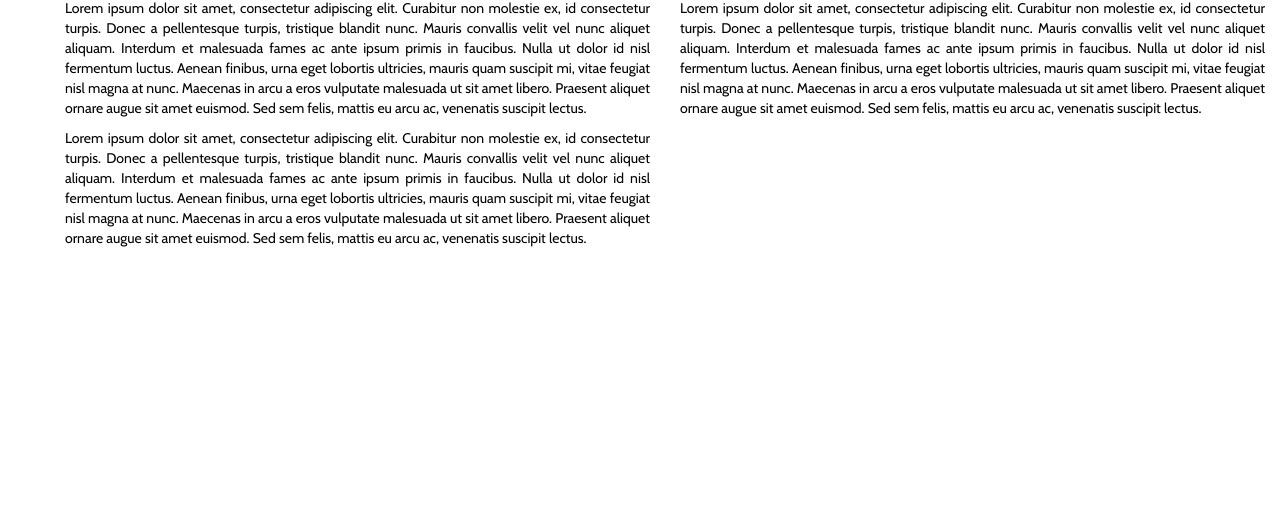
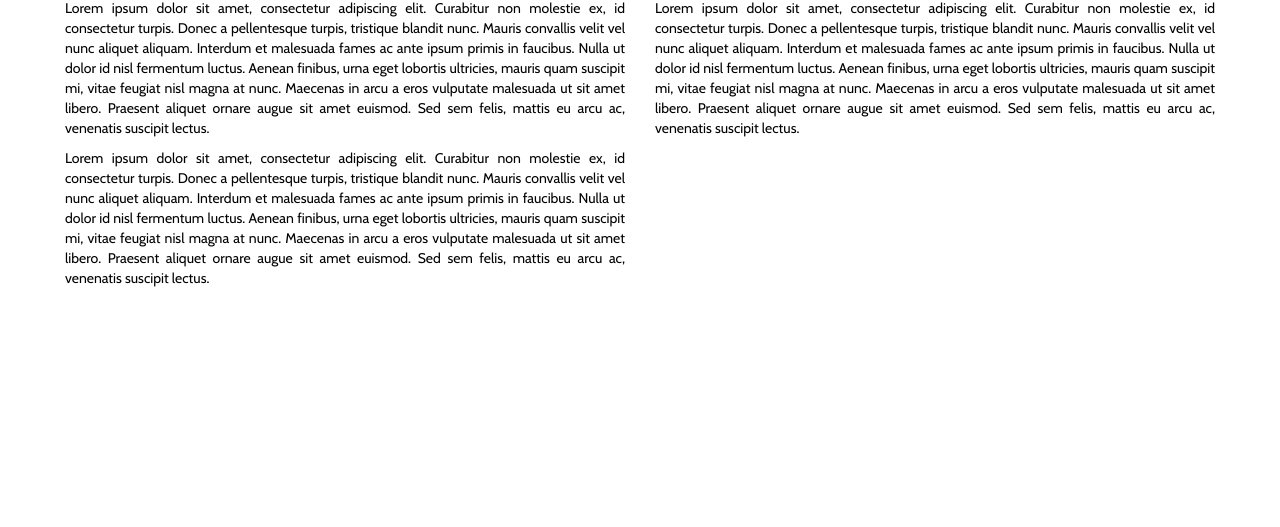
Before and after one commit to EmmaLbrs/PLOT, a plain HTML site: page leprojet.html in a window 1280 px wide. Shown: the part 177-704 px from the top of the page. Drawn offline with Linux system fonts and the light colour scheme.

Commit message:
modification du css

```diff
--- a/css/legendes_apropos.css
+++ b/css/legendes_apropos.css
@@ -9,3 +9,4 @@
   .container-fluid > :not(footer) {
    padding-left: 50px;
 }
+}
--- a/leprojet.html
+++ b/leprojet.html
@@ -19,6 +19,12 @@
             section {
                 text-align: justify;
             }
+
+            @media (min-width: 992px) {
+              .container-fluid > :not(footer) {
+              padding-right: 50px;
+            }
+          }
 
 
      </style>
```
